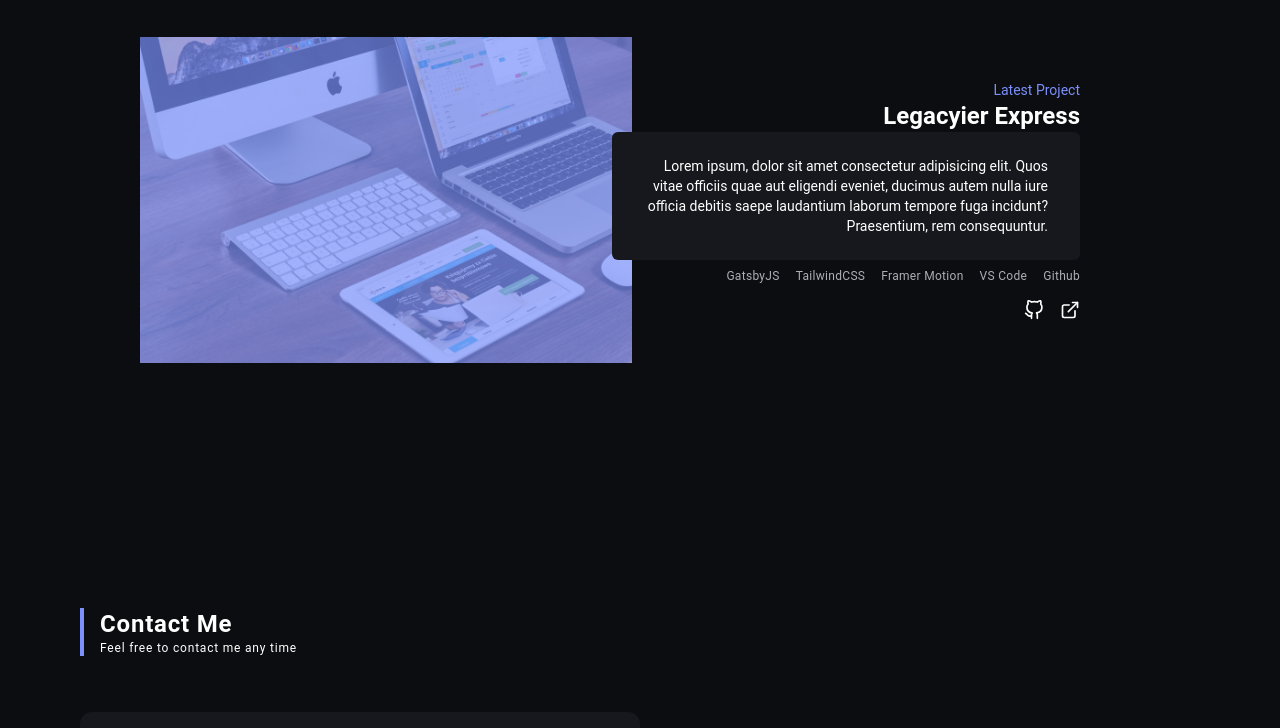
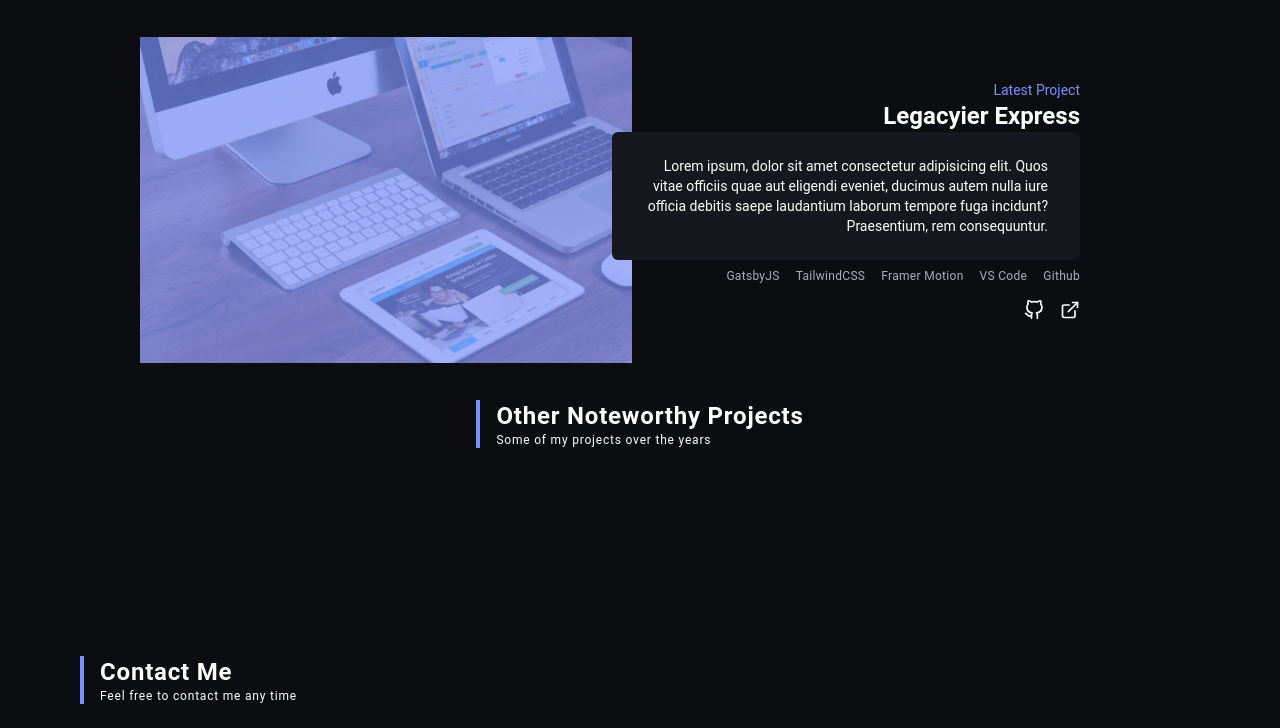
Before and after one commit to ImJars/legacyier-express, a Gatsby site: page / in a window 1280 px wide. Shown: the part 4153-4881 px from the top of the page. Built offline with nearby package versions, Linux system fonts and the light colour scheme; Gatsby itself is replaced by a stand-in of ours.

Commit message:
Add Other-Noteworthy-Projects

```diff
--- a/src/components/blog.jsx
+++ b/src/components/blog.jsx
@@ -2,6 +2,7 @@ import React from 'react';
 import BlogCard from './components/blog-card';
 import Title from './components/title';
 import BlogCardDouble from './components/blog-card-doble';
+import WorkCard from './components/work-card';
 
 export const Blog = ({ refBlog }) => {
     return (
@@ -10,7 +11,7 @@ export const Blog = ({ refBlog }) => {
                 ref={ refBlog }
                 id='Blog'
                 className="w-full h-sfull bg-primary text-white
-                font-sans flex justify-center items-center py-20"
+                font-sans flex flex-col justify-center items-center py-20"
             >
                 <div
                     className='max-w-pantalla flex flex-col'
@@ -69,6 +70,17 @@ export const Blog = ({ refBlog }) => {
                         />
                     </div>
                 </div>
+                <div
+                    className='max-w-pantalla flex flex-col'
+                >
+                    <Title
+                        title={'Other Noteworthy Projects'}
+                        subtitle={'Some of my projects over the years'}
+                    />
+                    <div>
+                        <WorkCard />
+                    </div>
+                </div>
             </section>
         </>
      );
--- /dev/null
+++ b/src/components/components/work-card.jsx
@@ -0,0 +1,11 @@
+import React from 'react';
+
+const WorkCard = () => {
+    return (
+        <>
+
+        </>
+     );
+}
+
+export default WorkCard;
```
